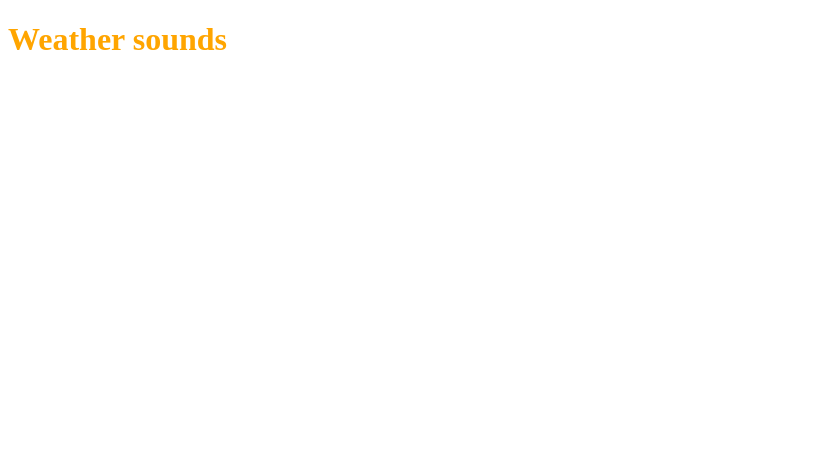
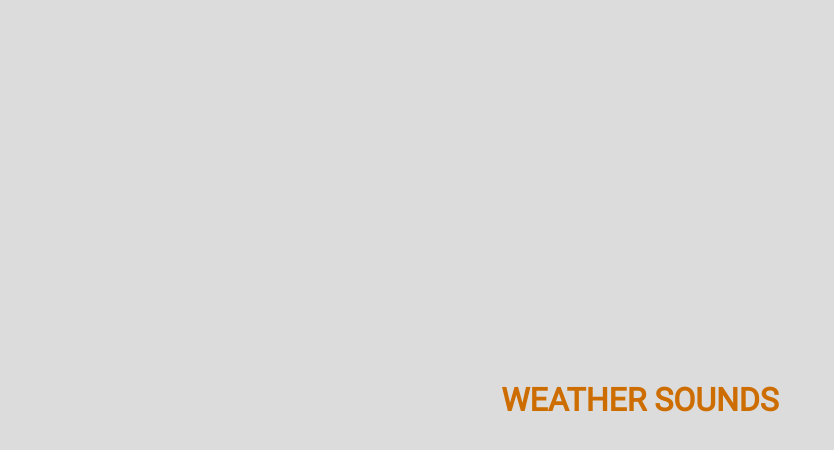
Before and after one commit to danyamdev/weather-sounds, a website built with webpack: page public/index.html in a window 1280 px wide. Shown: the whole page, without its empty margins (0-834 px from the left). Built offline with nearby package versions, Linux system fonts and the light colour scheme.

Commit message:
added fonts to webpack

```diff
--- a/public/index.html
+++ b/public/index.html
@@ -8,6 +8,11 @@
     <title>Weather sounds</title>
   </head>
   <body>
-    <h1 class="title">Weather sounds</h1>
+    <div class="container">
+      <div class="wrapper">
+        <h1 class="title">Weather sounds</h1>
+        <div class="weather-sounds"></div>
+      </div>
+    </div>
   </body>
 </html>
--- /dev/null
+++ b/src/styles/fonts.css
@@ -0,0 +1,6 @@
+@font-face {
+  font-family: 'Roboto';
+  src: url('../fonts/Roboto-Regular.ttf') format('truetype');
+  font-weight: 400;
+  font-style: normal;
+}
--- a/src/styles/index.scss
+++ b/src/styles/index.scss
@@ -1,3 +1,31 @@
+@import "./fonts.css";
+
+* {
+  margin: 0;
+  padding: 0;
+  box-sizing: border-box;
+}
+
+body {
+  font-family: 'Roboto', sans-serif;
+}
+
+.container {
+  display: flex;
+  align-items: center;
+  justify-content: center;
+  background-color: #DCDCDC;
+  height: 100vh;
+}
+
+.wrapper {
+  max-width: 920px;
+  width: 100%;
+  margin: 30px auto;
+}
+
 .title {
-  color: #FFA500;
+  color: #CD6D00;
+  text-align: center;
+  text-transform: uppercase;
 }
--- a/webpack/webpack.config.common.js
+++ b/webpack/webpack.config.common.js
@@ -43,6 +43,10 @@ module.exports = {
 				use: 'ts-loader',
 				exclude: /node_modules/,
 			},
+			{
+				test: /\.(woff|woff2|eot|ttf|otf)$/i,
+				type: 'asset/resource',
+			},
 		]
 	}
 }
```
